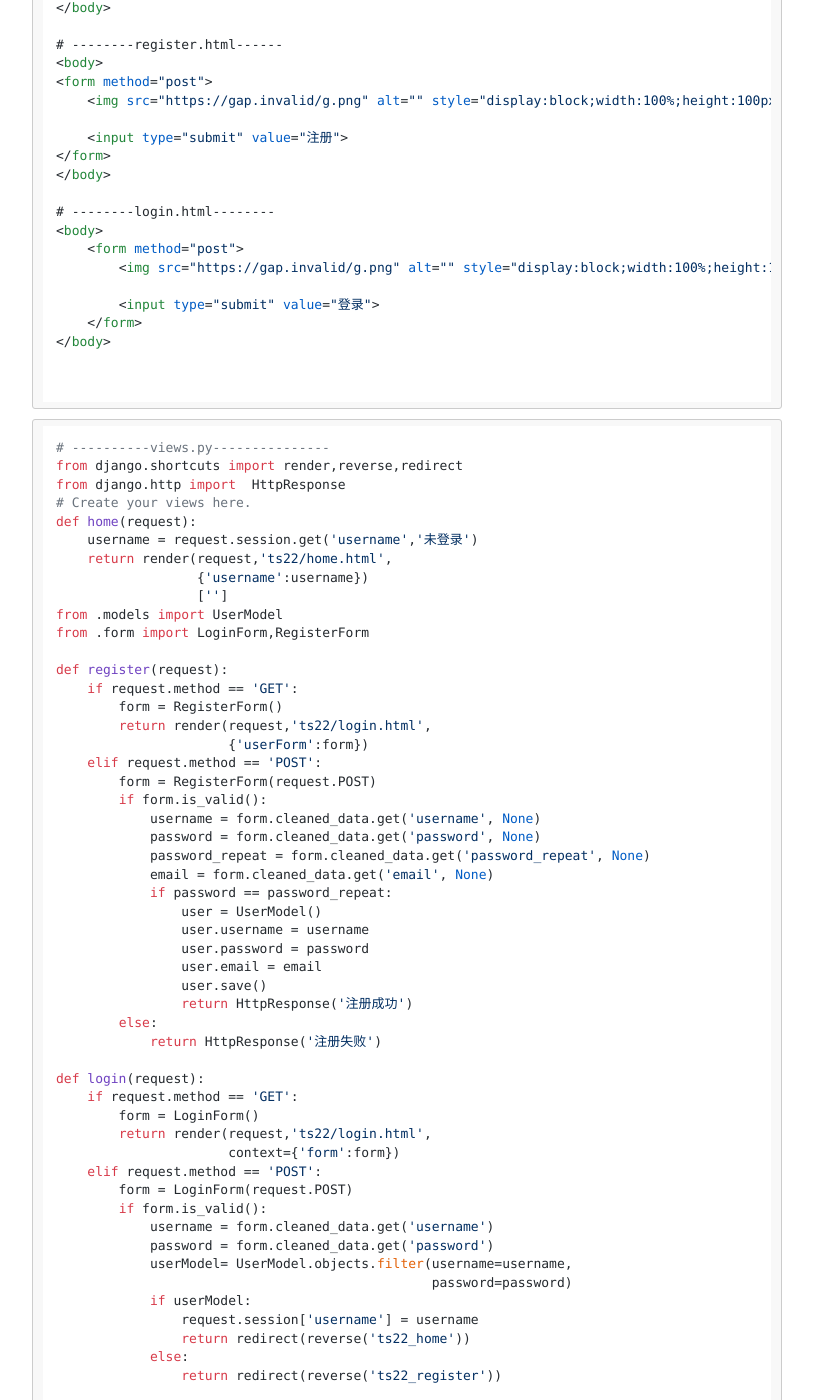
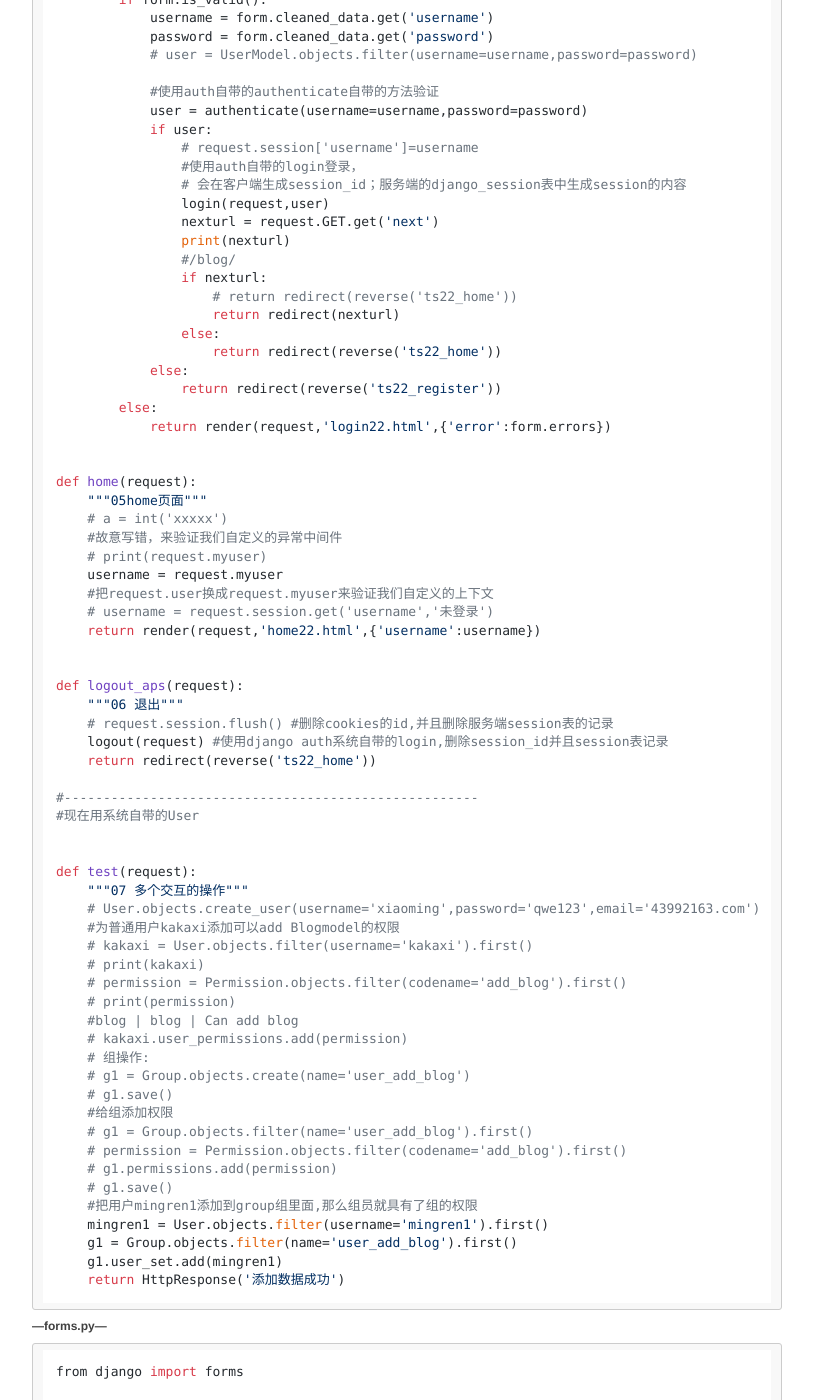
Before and after one commit to Mhh123/4399abc.io, a Jekyll site: the page built from _posts/2018-06-21-django-12form表单.md, in a window 1280 px wide and 1400 px high, scrolled down 2370 px. Shown: the whole window, without its empty margins (233-1046 px from the left). Built offline with Jekyll 4.4.1, drawn with Linux system fonts in a browser that asks for light colours; nearby versions of some CDN libraries; comment, search, counter and statistics services are not loaded; some of the changed text lies outside the part shown.

Commit message:
nodify 2018-06-21-django-12form表单.md

````diff
--- a/_posts/2018-06-21-django-12form表单.md
+++ b/_posts/2018-06-21-django-12form表单.md
@@ -10,25 +10,6 @@
 4. 使用`is_valid()`方法可以验证用户提交的数据是否合法,而且HTML表单元素的`name`必须和`django`中的表单的`name`保持一致,否则匹配不到.
 5. `is_bound`属性:用来表示`form`是否绑定了数据,如果绑定了,则返回`True`,否则返回`False`.
 6. `cleaned_data`:这个是在`is_valid()`返回`True`的时候,保存用户提交上来的数据.
-
-#### 例子
-
-```
-#-------------form.py------------
-from django import forms
-class RegisterForm(forms.Form):
-    username = forms.CharField(max_length=8,min_length=6)
-    password = forms.CharField(max_length=8,min_length=6,
-        widget=forms.PasswordInput(attrs={'placeholder':'请输入密码'}),
-                        error_messages={'min_length':'密码长度小于6',
-                                        'max_length':'密码长度超过8了'})
-    password_repeat = forms.CharField(max_length=8,#min_length=6,
-        widget=forms.PasswordInput(attrs={'placeholder':'请再输入密码'}),
-                    error_messages = {'min_length': '密码长度小于6'}
-                                      )
-    email = forms.EmailField()
-
-```
 
 ###### 字段类型中的一些参数
 
@@ -44,134 +25,277 @@
 
 ###### 登录注册案例
 
-```
-# -----------------form.py
+###### **---views.py---**
 
-class RegisterForm(forms.Form):
-    username = forms.CharField(max_length=8,min_length=6)
-    password = forms.CharField(max_length=8  ,#min_length=6,
-        widget=forms.PasswordInput(attrs={'placeholder':u'请输入密码'}),
-                        error_messages={'min_length':u'密码长度小于6',
-                                        'max_length':u'密码长度超过8了'})
-    password_repeat = forms.CharField(max_length=8,#min_length=6,
-        widget=forms.PasswordInput(attrs={'placeholder':u'请再输入密码'}),
-                    error_messages = {'min_length': u'密码长度小于6'}
-                                      )
-    email = forms.EmailField()
+~~~python
+from django.shortcuts import render,redirect,reverse
+from django.http import HttpResponse
+from .forms import AddForm,RegisterForm,LoginForm
+import json
+from .models import (UserModel)
+# Create your views here.
+from django.contrib.auth.models import User, Permission, Group
+from django.contrib.auth import authenticate,login,logout
 
-class LoginForm(forms.Form):
-    username = forms.CharField(label='用户名')
-    password = forms.CharField(label='密码',
-    	widget = forms.PasswordInput(attrs={'placeholder': u'请输入密码 '}))
+def add(request):
+    """01利用form创建前端代码和校验"""
+    if request.method == 'GET':
+        form = AddForm()
+        return render(request,'add_form.html',{"form":form})
+    elif request.method =='POST':
+        form = AddForm(request.POST)    #拿到form提交的数据
+        if form.is_valid():
+            print(form.cleaned_data)    #{'second': 3, 'first': 2}
+            #字典获取值的方法，两种[]和get
+            first = form.cleaned_data['first']
+            second = form.cleaned_data.get('second')
 
-# ----------models.py
-from django.db import models
-
-class UserModel(models.Model):
-    username = models.CharField(max_length=100,unique=True)
-    password = models.CharField(max_length=100)
-    email = models.EmailField()
-    def __str__(self):
-        return self.username
-```
-
-```
-# ------urls.py-------
-from django.conf.urls import url
-from . import views
-urlpatterns = [
-    url(r'^home/$',views.home,name='ts22_home'),
-    url(r'^login/$',views.login,name='ts22_login'),
-    url(r'^logout/$',views.logout,name='ts22_logout'),
-    url(r'^register/$',views.register,name='ts22_register'),
-]
-```
-
-```
-#---------home.py------
-<body>
-欢迎  {{ username }} <br>
-<a href="{% url 'ts22_login' %}">登录</a>
-<a href="{% url 'ts22_register' %}">注册</a>
-<a href="{% url 'ts22_logout' %}">退出</a>
-</body>
-
-# --------register.html------
-<body>
-<form method="post">
-    {%csrf_token%}
-    {{ from.as_p }}
-    <input type="submit" value="注册">
-</form>
-</body>
-
-# --------login.html--------
-<body>
-    <form method="post">
-        {% csrf_token %}
-        {{userForm.as_p}}
-        <input type="submit" value="登录">
-    </form>
-</body>
+            return HttpResponse(str(int(first)+int(second)))
 
 
-```
-
-```
-# ----------views.py---------------
-from django.shortcuts import render,reverse,redirect
-from django.http import  HttpResponse
-# Create your views here.
-def home(request):
-    username = request.session.get('username','未登录')
-    return render(request,'ts22/home.html',
-                  {'username':username})
-                  ['']
-from .models import UserModel
-from .form import LoginForm,RegisterForm
-
 def register(request):
+    """03注册"""
     if request.method == 'GET':
         form = RegisterForm()
-        return render(request,'ts22/login.html',
-                      {'userForm':form})
+        return render(request,'register.html',{'form':form})
     elif request.method == 'POST':
         form = RegisterForm(request.POST)
         if form.is_valid():
-            username = form.cleaned_data.get('username', None)
-            password = form.cleaned_data.get('password', None)
-            password_repeat = form.cleaned_data.get('password_repeat', None)
-            email = form.cleaned_data.get('email', None)
+            username = form.cleaned_data.get('username')
+            password = form.cleaned_data.get('password')
+            password_repeat = form.cleaned_data.get('password_repeat')
+            email = form.cleaned_data.get('email')
             if password == password_repeat:
-                user = UserModel()
-                user.username = username
-                user.password = password
-                user.email = email
-                user.save()
-                return HttpResponse('注册成功')
+                # user = UserModel()
+                # user.username = username
+                # user.password = password
+                # user.email = email
+                # user.save()
+                #不用自己创建的UserModel了，直接使用auth里面的User模型
+                User.objects.create_user(username=username,password=password,email=email)
+                return HttpResponse("注册成功")
+            # data = {
+            #     'username':username,
+            #     'password':password,
+            #     'password_repeat':password_repeat,
+            #     'email':email
+            # }
+            # return HttpResponse(json.dumps(data))
         else:
             return HttpResponse('注册失败')
 
-def login(request):
+
+def login_aps(request):
+    """04登录"""
     if request.method == 'GET':
-        form = LoginForm()
-        return render(request,'ts22/login.html',
-                      context={'form':form})
+        return render(request,'login22.html')
     elif request.method == 'POST':
         form = LoginForm(request.POST)
         if form.is_valid():
             username = form.cleaned_data.get('username')
             password = form.cleaned_data.get('password')
-            userModel= UserModel.objects.filter(username=username,
-                                                password=password)
-            if userModel:
-                request.session['username'] = username
-                return redirect(reverse('ts22_home'))
+            # user = UserModel.objects.filter(username=username,password=password)
+
+            #使用auth自带的authenticate自带的方法验证
+            user = authenticate(username=username,password=password)
+            if user:
+                # request.session['username']=username
+                #使用auth自带的login登录，
+                # 会在客户端生成session_id；服务端的django_session表中生成session的内容
+                login(request,user)
+                nexturl = request.GET.get('next')
+                print(nexturl)
+                #/blog/
+                if nexturl:
+                    # return redirect(reverse('ts22_home'))
+                    return redirect(nexturl)
+                else:
+                    return redirect(reverse('ts22_home'))
             else:
                 return redirect(reverse('ts22_register'))
+        else:
+            return render(request,'login22.html',{'error':form.errors})
 
-def logout(request):
-    request.session.flush()
+
+def home(request):
+    """05home页面"""
+    # a = int('xxxxx')
+    #故意写错，来验证我们自定义的异常中间件
+    # print(request.myuser)
+    username = request.myuser
+    #把request.user换成request.myuser来验证我们自定义的上下文
+    # username = request.session.get('username','未登录')
+    return render(request,'home22.html',{'username':username})
+
+
+def logout_aps(request):
+    """06 退出"""
+    # request.session.flush()   #删除cookies的id,并且删除服务端session表的记录
+    logout(request) #使用django auth系统自带的login,删除session_id并且session表记录
     return redirect(reverse('ts22_home'))
 
+#-----------------------------------------------------
+#现在用系统自带的User
+
+
+def test(request):
+    """07 多个交互的操作"""
+    # User.objects.create_user(username='xiaoming',password='qwe123',email='43992163.com')
+    #为普通用户kakaxi添加可以add Blogmodel的权限
+    # kakaxi = User.objects.filter(username='kakaxi').first()
+    # print(kakaxi)
+    # permission = Permission.objects.filter(codename='add_blog').first()
+    # print(permission)
+    #blog | blog | Can add blog
+    # kakaxi.user_permissions.add(permission)
+    # 组操作:
+    # g1 = Group.objects.create(name='user_add_blog')
+    # g1.save()
+    #给组添加权限
+    # g1 = Group.objects.filter(name='user_add_blog').first()
+    # permission = Permission.objects.filter(codename='add_blog').first()
+    # g1.permissions.add(permission)
+    # g1.save()
+    #把用户mingren1添加到group组里面,那么组员就具有了组的权限
+    mingren1 = User.objects.filter(username='mingren1').first()
+    g1 = Group.objects.filter(name='user_add_blog').first()
+    g1.user_set.add(mingren1)
+    return HttpResponse('添加数据成功')
+~~~
+
+
+
+###### **---forms.py---**
+
+~~~python
+from django import forms
+
+
+class AddForm(forms.Form):
+    first = forms.IntegerField()
+    second = forms.IntegerField()
+
+
+class RegisterForm(forms.Form):
+    username = forms.CharField(max_length=8,min_length=6)
+    password = forms.CharField(max_length=8,min_length=6,
+                               widget=forms.PasswordInput(
+                                   attrs={"placeholder":"请输入密码"}),
+                               error_messages={'min_length':'密码长度不能小于6',
+                                               'max_length':'密码长度不能超过8'})
+    password_repeat = forms.CharField(max_length=8,
+                                      widget=forms.PasswordInput(
+                                          attrs={'placeholder':'请在输入密码'}),
+                                      error_messages={'max_length':'密码长度小于6'})
+    email = forms.EmailField()
+
+
+class LoginForm(forms.Form):
+    username = forms.CharField(label='用户名',max_length=8,
+                               error_messages={'max_length':'不能超过8个字符'})
+    password = forms.CharField(label='密码',max_length=8,min_length=6,
+                               widget=forms.PasswordInput(
+                                   attrs={'placeholder':'请输入密码'}
+                               ))
+~~~
+
+###### **---models.py---**
+
+~~~python
+from django.db import models
+
+# Create your models here.
+
+
+class UserModel(models.Model):
+    username = models.CharField(max_length=30,unique=True)
+    password = models.CharField(max_length=30)
+    email = models.EmailField()
+    def __str__(self):
+        return self.username
+~~~
+
+
+
+###### **-----urls.py-------**
+
+```html
+from django.conf.urls import url
+
+from .views import (add,register,home,login_aps,logout_aps,test)
+
+urlpatterns = [
+    url(r'add/$',add,name='ts22_add'),
+    url(r'home/$',home,name='ts22_home'),
+    url(r'login/$',login_aps,name='ts22_login'),
+    url(r'logout/$',logout_aps,name='ts22_logout'),
+    url(r'register/$',register,name='ts22_register'),
+    url(r'test/$',test,name='ts22_test'),
+]
 ```
+
+###### **---home22.html---**
+
+~~~html
+<!DOCTYPE html>
+<html lang="en">
+<head>
+    <meta charset="UTF-8">
+    <title>home22</title>
+</head>
+<body>
+欢迎  {{ username }} (中间件添加的用户登录信息)<br>
+欢迎  {{ myuser }} (自定义上下文中添加的用户登录信息)<br>
+{#{{ request.path }}  添加了上下文是可以直接访问到的#}
+<a href="{% url 'ts22_login' %}">登录</a>
+<a href="{% url 'ts22_register' %}">注册</a>
+<a href="{% url 'ts22_logout' %}">退出</a>
+<p><a href="{% url 'blog_index' %}">进入博客主页</a></p>
+</body>
+</html>
+~~~
+
+
+
+###### **---register.html---**
+
+这个对应上面的register.html中的{{ from.as_p }}，
+
+我是在页面审查元素,复制过来的
+
+~~~html
+<form action="" method="post">
+    <input type="hidden" name="csrfmiddlewaretoken"
+           value="7nqwuQVc6e91XUZav8jnPgc5c9ovbuZ8DdXBeVrcJxZPTlDDL25aIU6cIDwdHk3f">
+    <p><label for="id_username">Username:</label> <input type="text" name="username" maxlength="8" minlength="6"
+                                                         id="id_username" required=""></p>
+    <p><label for="id_password">Password:</label> <input type="password" name="password" maxlength="8" minlength="6"
+                                                         id="id_password" placeholder="请输入密码" required=""></p>
+    <p><label for="id_password_repeat">Password repeat:</label> <input type="password" name="password_repeat"
+                                                                       maxlength="8" id="id_password_repeat"
+                                                                       placeholder="请在输入密码" required=""></p>
+    <p><label for="id_email">Email:</label> <input type="email" name="email" id="id_email" required=""></p>
+    <input type="submit" value="注册">
+</form>
+~~~
+
+###### **---login22.html---**
+
+~~~html
+<!DOCTYPE html>
+<html lang="en">
+<head>
+    <meta charset="UTF-8">
+    <title>login22</title>
+</head>
+<body>
+<form action="" method="post">
+    {% csrf_token %}
+    用户名: <input type="text" name="username"> <br>
+    密码: <input type="password" name="password"> <br>
+    <input type="submit" value="登录">
+    {{ error }}
+</form>
+</body>
+</html>
+~~~
````
